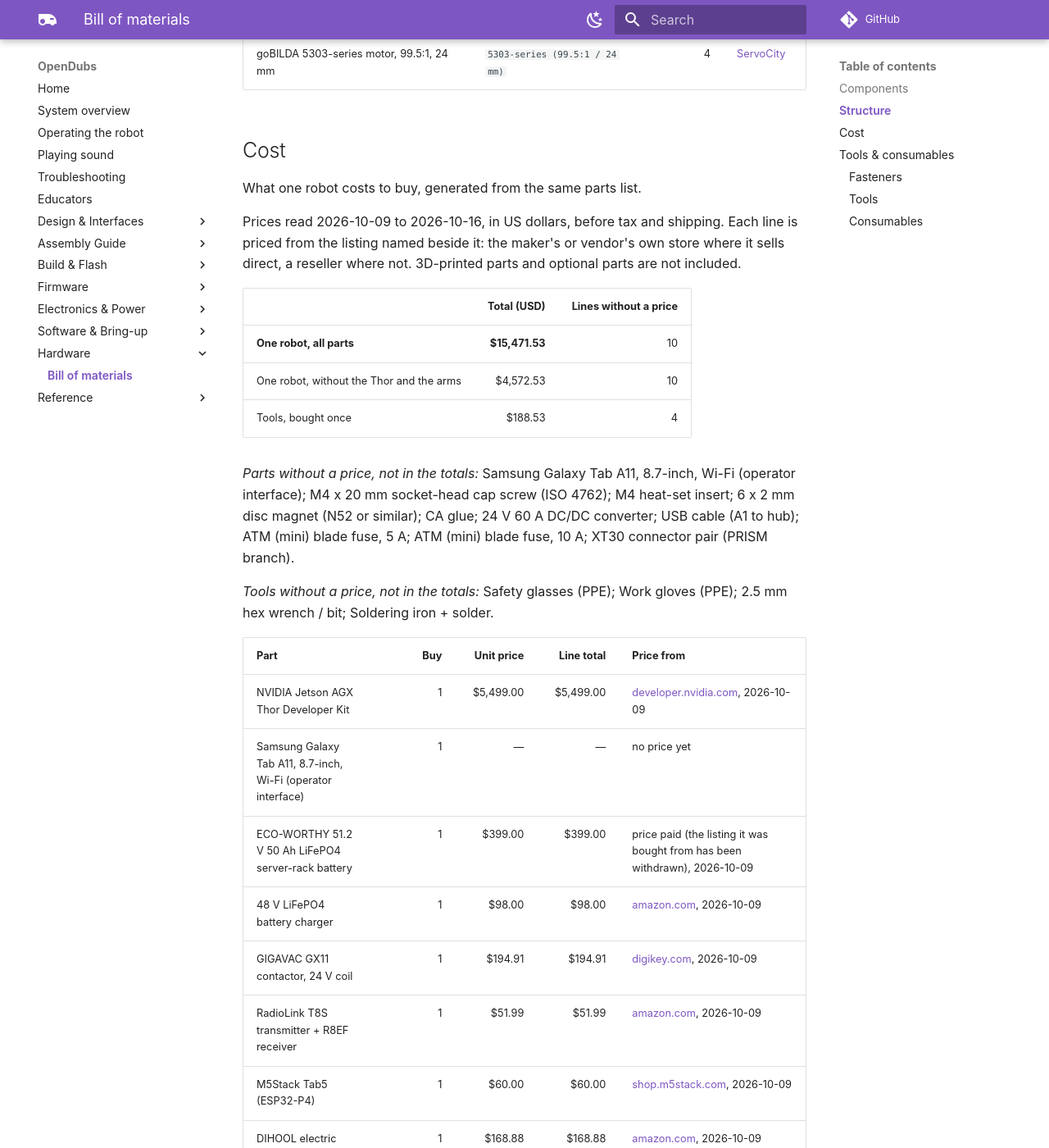
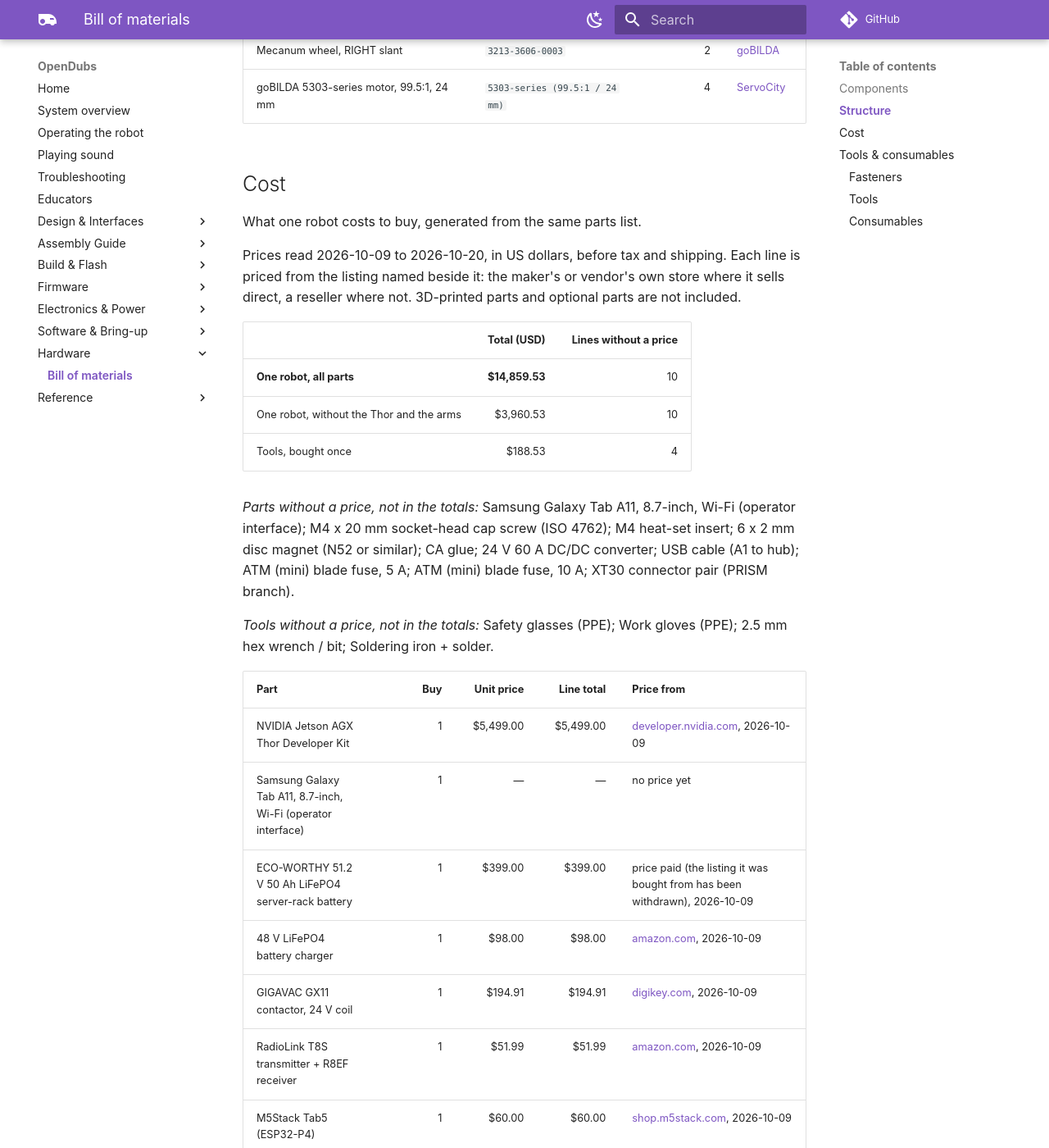
Before and after one commit to UW-Allen-School-Robotics/opendubs, an MkDocs documentation site: the page built from docs/hardware-bom.md, in a window 1280 px wide and 1400 px high, scrolled down 4877 px. Shown: the whole window at 82% size. Built offline with MkDocs 1.6.1 and Material for MkDocs 9.7.7, drawn with Linux system fonts in a browser that asks for light colours; comment, search, counter and statistics services are not loaded; some of the changed text lies outside the part shown.

Commit message:
bom: the arms' CAN-FD adapter is a Pibiger SavvyCAN-FD-X2
The robot's dual-channel CAN-FD adapter is a Pibiger USB to dual-channel CAN FD
converter (SavvyCAN-FD-X2), not a PEAK PCAN-USB Pro FD. Name, SKU, link, note
and price (.00, Amazon, read 2026-10-20) corrected; the row id is kept.
Names, links and price only: no software, driver or provisioning change.

Co-Authored-By: Claude Opus 5.5 <noreply@anthropic.com>

```diff
--- a/docs/hardware-bom.md
+++ b/docs/hardware-bom.md
@@ -85,12 +85,12 @@ The goBILDA frame parts, quantities totalled across the build.
 What one robot costs to buy, generated from the same parts list.
 
 <!-- BOM-AUTO:purchase:cost -->
-Prices read 2026-10-09 to 2026-10-16, in US dollars, before tax and shipping. Each line is priced from the listing named beside it: the maker's or vendor's own store where it sells direct, a reseller where not. 3D-printed parts and optional parts are not included.
+Prices read 2026-10-09 to 2026-10-20, in US dollars, before tax and shipping. Each line is priced from the listing named beside it: the maker's or vendor's own store where it sells direct, a reseller where not. 3D-printed parts and optional parts are not included.
 
 | | Total (USD) | Lines without a price |
 |---|---:|---:|
-| **One robot, all parts** | **$15,471.53** | 10 |
-| One robot, without the Thor and the arms | $4,572.53 | 10 |
+| **One robot, all parts** | **$14,859.53** | 10 |
+| One robot, without the Thor and the arms | $3,960.53 | 10 |
 | Tools, bought once | $188.53 | 4 |
 
 *Parts without a price, not in the totals:* Samsung Galaxy Tab A11, 8.7-inch, Wi-Fi (operator interface); M4 x 20 mm socket-head cap screw (ISO 4762); M4 heat-set insert; 6 x 2 mm disc magnet (N52 or similar); CA glue; 24 V 60 A DC/DC converter; USB cable (A1 to hub); ATM (mini) blade fuse, 5 A; ATM (mini) blade fuse, 10 A; XT30 connector pair (PRISM branch).
@@ -109,7 +109,7 @@ Prices read 2026-10-09 to 2026-10-16, in US dollars, before tax and shipping. Ea
 | DIHOOL electric scissor lift table, 130 lb, 3.95–14.76 in travel | 1 | $168.88 | $168.88 | [amazon.com](https://www.amazon.com/dp/B0F7H1C4DJ), 2026-10-09 |
 | M5Stack ToF4M unit (VL53L1X) | 1 | $8.95 | $8.95 | [shop.m5stack.com](https://shop.m5stack.com/products/time-of-flight-distance-unit-vl53l1x), 2026-10-09 |
 | OpenArm bimanual arm set (two 7-DOF arms with grippers) | 1 | $5,400.00 | $5,400.00 | [shop.wowrobo.com](https://shop.wowrobo.com/products/openarm-open-source-humanoid-robot-arm-by-enactic), 2026-10-09 |
-| PEAK PCAN-USB Pro FD | 1 | $751.00 | $751.00 | [gridconnect.com](https://www.gridconnect.com/products/can-usb-pro-fd-adapter-2-channels-can-lin), 2026-10-09 |
+| Pibiger USB to dual-channel CAN FD converter | 1 | $139.00 | $139.00 | [amazon.com](https://www.amazon.com/dp/B0CGPRPZN8), 2026-10-20 |
 | MikroTik hAP ac3 router | 1 | $109.00 | $109.00 | [mikrotik.com](https://mikrotik.com/product/hap_ac3), 2026-10-09 |
 | RealSense D415 depth camera | 1 | $325.00 | $325.00 | [store.realsenseai.com](https://store.realsenseai.com/buy-realsense-depth-camera-d415.html), 2026-10-09 |
 | U-channel, 25-hole, 624 mm | 2 | $28.99 | $57.98 | [gobilda.com](https://www.gobilda.com/1120-series-u-channel-25-hole-624mm-length/), 2026-10-09 |
```
Also changed, not shown: other parts of docs/hardware-bom.md (+1 -1 lines), 1 other file.
